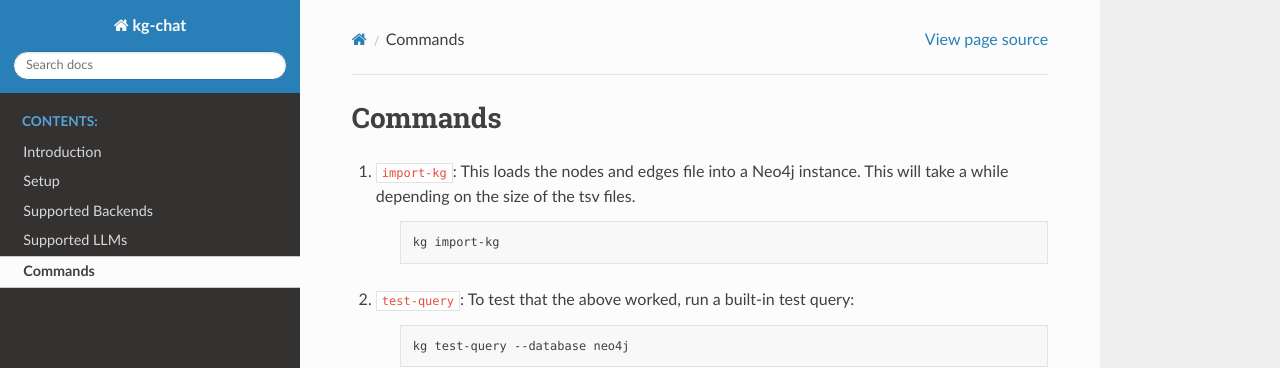
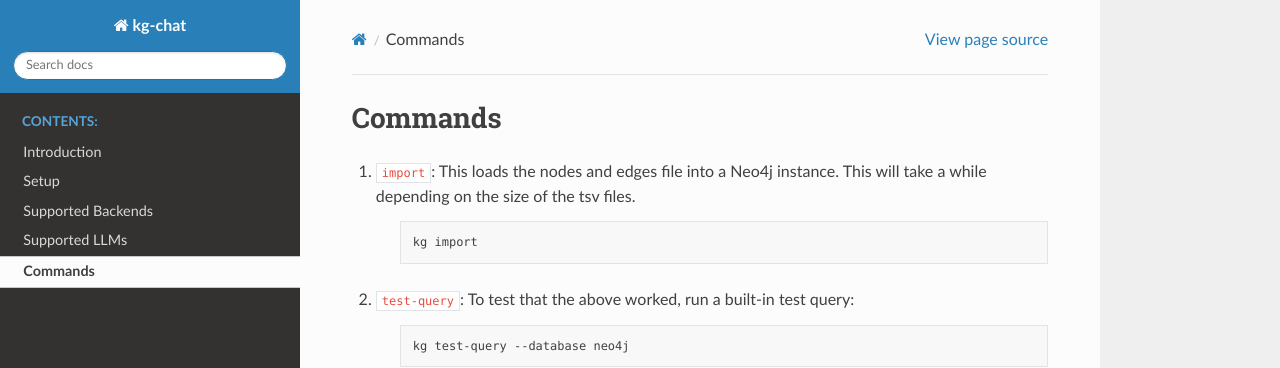
Before and after one commit to Knowledge-Graph-Hub/kg-chat, a Sphinx documentation site: the page built from docs/commands.rst, in a window 1280 px wide and 900 px high. Shown: the top 368 px of the window. Built offline with Sphinx 7.4.7 and the Read the Docs theme 2.0.0, drawn with Linux system fonts in a browser that asks for light colours; pages that are not in the unit, such as notebooks, are missing from menus.

Commit message:
updated command

```diff
--- a/docs/commands.rst
+++ b/docs/commands.rst
@@ -1,11 +1,11 @@
 Commands
 ========
 
-1. ``import-kg``: This loads the nodes and edges file into a Neo4j instance. This will take a while depending on the size of the tsv files.
+1. ``import``: This loads the nodes and edges file into a Neo4j instance. This will take a while depending on the size of the tsv files.
 
     .. code-block:: shell
 
-        kg import-kg
+        kg import
 
 2. ``test-query``: To test that the above worked, run a built-in test query:
 
```
Also changed, not shown: README.md (+1 -1 lines), 1 other file.
